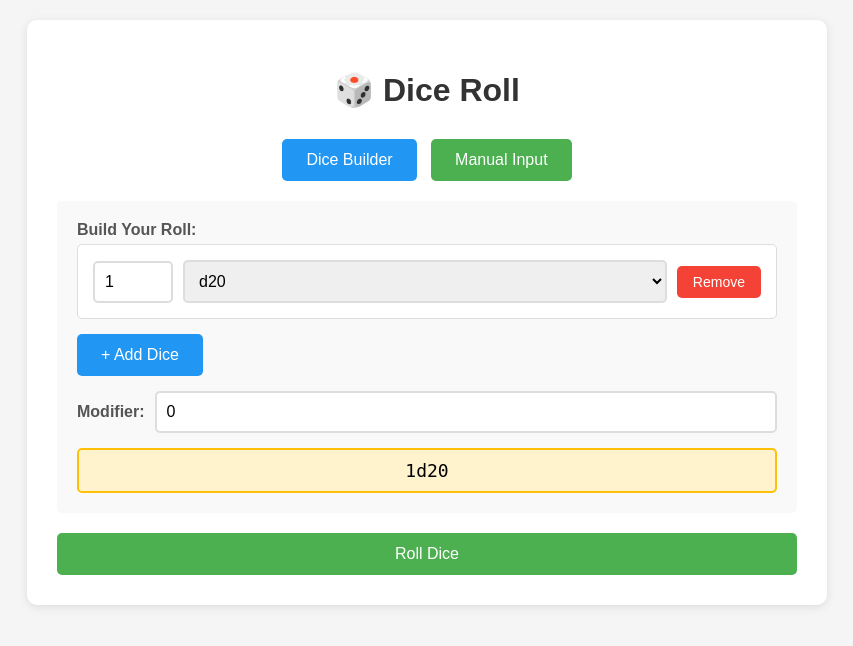
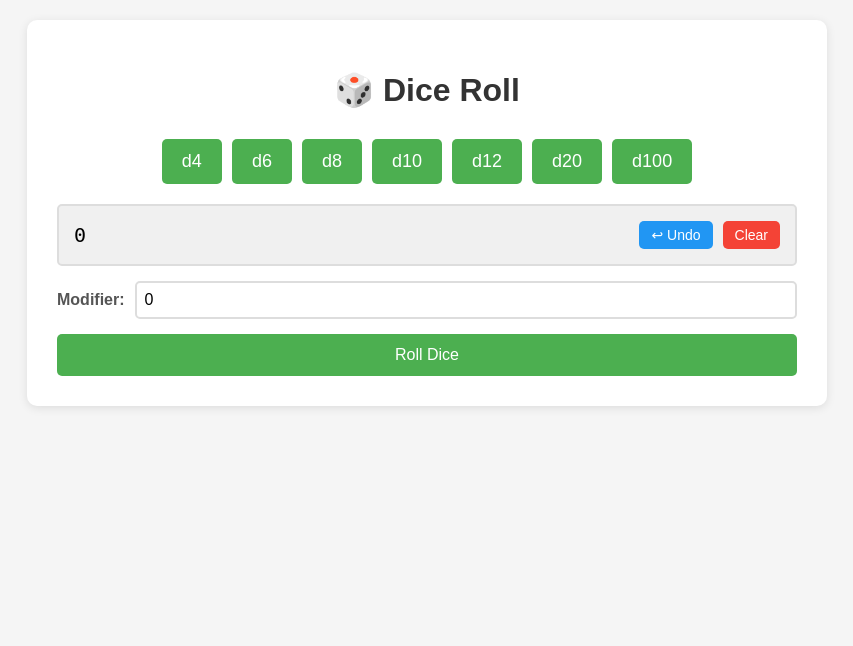
Before and after one commit to bozhenkodm/dnd_helper, a Django app: page /printer/dice-roll/ in a window 1280 px wide. Shown: the top 646 px of the page, without its empty margins (213-1066 px from the left). Run offline with Django 3.2, Linux system fonts and the light colour scheme.

Commit message:
Update dice roll page

```diff
--- a/templates/printer/dice_roll.html
+++ b/templates/printer/dice_roll.html
@@ -177,74 +177,116 @@
         .hidden {
             display: none;
         }
+        .dice-buttons {
+            display: flex;
+            flex-wrap: wrap;
+            gap: 10px;
+            justify-content: center;
+            margin-bottom: 20px;
+        }
+        .dice-btn {
+            background-color: #4CAF50;
+            color: white;
+            border: none;
+            border-radius: 5px;
+            padding: 12px 20px;
+            font-size: 18px;
+            cursor: pointer;
+            transition: background 0.2s;
+            min-width: 60px;
+        }
+        .dice-btn:hover {
+            background-color: #45a049;
+        }
+        .dice-btn:active {
+            transform: scale(0.95);
+        }
+        .pool-display {
+            background-color: #f0f0f0;
+            padding: 15px;
+            border-radius: 5px;
+            margin-bottom: 15px;
+            display: flex;
+            justify-content: space-between;
+            align-items: center;
+            font-size: 20px;
+            font-family: monospace;
+            border: 2px solid #ddd;
+        }
+        .pool-actions {
+            display: flex;
+            gap: 10px;
+        }
+        .pool-actions button {
+            padding: 6px 12px;
+            font-size: 14px;
+        }
+        .modifier-section {
+            display: flex;
+            gap: 10px;
+            align-items: center;
+            margin-bottom: 15px;
+        }
+        .modifier-section label {
+            font-weight: bold;
+        }
+        .modifier-section input {
+            flex: 1;
+            padding: 8px;
+            border: 2px solid #ddd;
+            border-radius: 5px;
+            font-size: 16px;
+        }
     </style>
 </head>
 <body>
     <div class="container">
         <h1>🎲 Dice Roll</h1>
 
-        <div class="mode-toggle">
-            <button type="button" id="builderModeBtn" class="btn-secondary">Dice Builder</button>
-            <button type="button" id="manualModeBtn">Manual Input</button>
-        </div>
-
         <form method="post" id="diceForm">
             {% csrf_token %}
 
-            <!-- Dice Builder Mode -->
-            <div id="builderMode">
-                <div class="dice-builder">
-                    <label>Build Your Roll:</label>
-                    <div id="diceComponents">
-                        <!-- Dice components will be added here -->
+            <!-- Кнопки выбора кубов -->
+            <div class="dice-buttons">
+                <button type="button" class="dice-btn" data-dice="d4">d4</button>
+                <button type="button" class="dice-btn" data-dice="d6">d6</button>
+                <button type="button" class="dice-btn" data-dice="d8">d8</button>
+                <button type="button" class="dice-btn" data-dice="d10">d10</button>
+                <button type="button" class="dice-btn" data-dice="d12">d12</button>
+                <button type="button" class="dice-btn" data-dice="d20">d20</button>
+                <button type="button" class="dice-btn" data-dice="d100">d100</button>
             </div>
-                    <button type="button" id="addDiceBtn" class="btn-secondary">+ Add Dice</button>
 
+            <!-- Отображение пула -->
+            <div class="pool-display">
+                <span id="poolText">0</span>
+                <div class="pool-actions">
+                    <button type="button" id="undoBtn" class="btn-secondary">↩ Undo</button>
+                    <button type="button" id="clearBtn" class="btn-danger">Clear</button>
+                </div>
+            </div>
+
+            <!-- Модификатор -->
             <div class="modifier-section">
                 <label for="modifier">Modifier:</label>
-                        <input type="number" id="modifier" value="0" placeholder="0">
+                <input type="number" id="modifier" value="0" step="1">
             </div>
 
-                    <div class="expression-preview" id="expressionPreview">
-                        1d20
-                    </div>
-                </div>
+            <!-- Кнопка броска -->
             <button type="submit" class="btn-full">Roll Dice</button>
-            </div>
 
-            <!-- Manual Mode -->
-            <div id="manualMode" class="hidden">
-                <div class="form-group">
-                    <label for="manualExpression">Dice Expression:</label>
-                    <input type="text"
-                           id="manualExpression"
-                           name="expression"
-                           value="{{ expression|default:'' }}"
-                           placeholder="e.g., 1d6+2d12+3"
-                           class="expression-input">
-                    <div class="help-text">
-                        Examples: 1d6, 2d20+5, 1d8+2d6+3, 3d12
-                    </div>
-                </div>
-                <button type="submit" class="btn-full">Roll Dice</button>
-            </div>
-
-            <!-- Hidden input for builder mode expression -->
+            <!-- Скрытое поле для выражения -->
             <input type="hidden" id="expression" name="expression">
         </form>
 
+        <!-- Вывод результата (как было) -->
         {% if error %}
-            <div class="error">
-                {{ error }}
-            </div>
+            <div class="error">{{ error }}</div>
         {% endif %}
 
         {% if total is not None %}
             <div class="result">
-                <div class="total">
-                    Total: {{ total }}
-                </div>
-
+                <div class="total">Total: {{ total }}</div>
                 {% if details %}
                     <div class="details">
                         <strong>Roll Details:</strong>
@@ -261,173 +303,90 @@
     </div>
 
     <script>
-        let diceCount = 0;
+        // Хранилище пула – массив строк типа 'd6', 'd4' и т.д.
+        let pool = [];
 
-        // Get expression from server if available
-        const savedExpression = "{{ expression|default:'' }}";
+        // Элементы DOM
+        const poolText = document.getElementById('poolText');
+        const modifierInput = document.getElementById('modifier');
+        const expressionInput = document.getElementById('expression');
+        const form = document.getElementById('diceForm');
+        const undoBtn = document.getElementById('undoBtn');
+        const clearBtn = document.getElementById('clearBtn');
 
-        // Mode switching
-        const builderModeBtn = document.getElementById('builderModeBtn');
-        const manualModeBtn = document.getElementById('manualModeBtn');
-        const builderMode = document.getElementById('builderMode');
-        const manualMode = document.getElementById('manualMode');
-
-        builderModeBtn.addEventListener('click', () => {
-            builderMode.classList.remove('hidden');
-            manualMode.classList.add('hidden');
-            builderModeBtn.classList.add('btn-secondary');
-            builderModeBtn.classList.remove('btn-primary');
-            manualModeBtn.classList.remove('btn-secondary');
+        // Функция обновления отображения пула и скрытого поля
+        function updatePoolDisplay() {
+            // Группируем кубы по типу
+            const counts = {};
+            pool.forEach(dice => {
+                counts[dice] = (counts[dice] || 0) + 1;
             });
 
-        manualModeBtn.addEventListener('click', () => {
-            builderMode.classList.add('hidden');
-            manualMode.classList.remove('hidden');
-            manualModeBtn.classList.add('btn-secondary');
-            builderModeBtn.classList.remove('btn-secondary');
-        });
+            // Формируем строку пула
+            const parts = [];
+            for (const [dice, count] of Object.entries(counts)) {
+                parts.push(`${count}${dice}`);
+            }
+            let poolStr = parts.join(' + ') || '0';
 
-        // Add dice component
-        function addDiceComponent(multiplier = 1, diceType = 'd20') {
-            const container = document.getElementById('diceComponents');
-            const component = document.createElement('div');
-            component.className = 'dice-component';
-            component.dataset.id = diceCount++;
+            // Получаем модификатор
+            const mod = parseInt(modifierInput.value) || 0;
 
-            component.innerHTML = `
-                <input type="number" class="multiplier" value="${multiplier}" min="1" max="99" placeholder="Num">
-                <select class="dice-type">
-                    <option value="d4" ${diceType === 'd4' ? 'selected' : ''}>d4</option>
-                    <option value="d6" ${diceType === 'd6' ? 'selected' : ''}>d6</option>
-                    <option value="d8" ${diceType === 'd8' ? 'selected' : ''}>d8</option>
-                    <option value="d10" ${diceType === 'd10' ? 'selected' : ''}>d10</option>
-                    <option value="d12" ${diceType === 'd12' ? 'selected' : ''}>d12</option>
-                    <option value="d20" ${diceType === 'd20' ? 'selected' : ''}>d20</option>
-                    <option value="d100" ${diceType === 'd100' ? 'selected' : ''}>d100</option>
-                </select>
-                <button type="button" class="btn-danger remove-dice">Remove</button>
-            `;
-
-            container.appendChild(component);
-
-            // Add event listeners
-            component.querySelector('.multiplier').addEventListener('input', updateExpression);
-            component.querySelector('.dice-type').addEventListener('change', updateExpression);
-            component.querySelector('.remove-dice').addEventListener('click', () => {
-                component.remove();
-                updateExpression();
-            });
-
-            updateExpression();
+            // Формируем полное выражение
+            let expression = poolStr;
+            if (mod !== 0) {
+                expression += (mod > 0 ? ' + ' : ' ') + mod;
             }
 
-        // Update expression preview
-        function updateExpression() {
-            const components = document.querySelectorAll('.dice-component');
-            const modifier = parseInt(document.getElementById('modifier').value) || 0;
+            poolText.textContent = expression;
+            expressionInput.value = expression;
+        }
 
-            let expression = '';
+        // Добавление куба в пул
+        function addDice(diceType) {
+            pool.push(diceType);
+            updatePoolDisplay();
+        }
 
-            components.forEach((component, index) => {
-                const multiplier = parseInt(component.querySelector('.multiplier').value) || 1;
-                const diceType = component.querySelector('.dice-type').value;
-
-                if (index > 0) {
-                    expression += '+';
-                }
-                expression += `${multiplier}${diceType}`;
-            });
-
-            if (modifier !== 0) {
-                if (modifier > 0) {
-                    expression += `+${modifier}`;
-                } else {
-                    expression += `${modifier}`;
+        // Удаление последнего куба
+        function undoLast() {
+            if (pool.length > 0) {
+                pool.pop();
+                updatePoolDisplay();
             }
         }
 
-            if (expression === '') {
-                expression = '0';
+        // Очистка пула
+        function clearPool() {
+            pool = [];
+            updatePoolDisplay();
         }
 
-            document.getElementById('expressionPreview').textContent = expression;
-        }
-
-        // Add button event listener
-        document.getElementById('addDiceBtn').addEventListener('click', () => {
-            addDiceComponent();
+        // Обработчики для кнопок кубов
+        document.querySelectorAll('.dice-btn').forEach(btn => {
+            btn.addEventListener('click', () => {
+                const dice = btn.dataset.dice;
+                addDice(dice);
+            });
         });
 
-        // Modifier input event listener
-        document.getElementById('modifier').addEventListener('input', updateExpression);
+        // Обработчики для Undo и Clear
+        undoBtn.addEventListener('click', undoLast);
+        clearBtn.addEventListener('click', clearPool);
 
-        // Form submission
-        document.getElementById('diceForm').addEventListener('submit', (e) => {
-            const builderModeVisible = !builderMode.classList.contains('hidden');
+        // При изменении модификатора обновляем выражение
+        modifierInput.addEventListener('input', updatePoolDisplay);
 
-            if (builderModeVisible) {
-                // Get expression from builder
-                const expression = document.getElementById('expressionPreview').textContent;
-                document.getElementById('expression').value = expression;
-                document.getElementById('manualExpression').value = '';
-            } else {
-                // Get expression from manual input
-                const manualExpression = document.getElementById('manualExpression').value;
-                document.getElementById('expression').value = manualExpression;
-            }
+        // При отправке формы – убедимся, что скрытое поле заполнено
+        form.addEventListener('submit', (e) => {
+            // updatePoolDisplay уже вызвана при каждом изменении,
+            // но на всякий случай обновим ещё раз
+            updatePoolDisplay();
+            // Если пул пуст и модификатор 0, можно предупредить или отправить '0'
         });
 
-        // Parse expression and rebuild state
-        function parseAndRestoreExpression(expression) {
-            if (!expression || expression.trim() === '') {
-                // Default: one d20
-                addDiceComponent(1, 'd20');
-                return;
-            }
-
-            // Remove spaces
-            expression = expression.replace(/\s+/g, '').toLowerCase();
-
-            // Parse dice patterns (e.g., 2d6, 1d8, d20)
-            const dicePattern = /(\d*)d(\d+)/g;
-            let match;
-            let foundDice = false;
-
-            while ((match = dicePattern.exec(expression)) !== null) {
-                const multiplier = match[1] ? parseInt(match[1]) : 1;
-                const diceType = 'd' + match[2];
-                addDiceComponent(multiplier, diceType);
-                foundDice = true;
-            }
-
-            // Parse modifier (remaining number after removing dice)
-            let modifierValue = 0;
-            const cleanedExpression = expression.replace(/(\d*)d(\d+)/g, '');
-
-            if (cleanedExpression) {
-                // Match positive or negative numbers
-                const modifierMatch = cleanedExpression.match(/([+-]?\d+)/);
-                if (modifierMatch) {
-                    modifierValue = parseInt(modifierMatch[1]);
-                }
-            }
-
-            document.getElementById('modifier').value = modifierValue;
-
-            // If no dice found, add default
-            if (!foundDice) {
-                addDiceComponent(1, 'd20');
-            }
-
-            updateExpression();
-        }
-
-        // Initialize with saved expression or default
-        if (savedExpression) {
-            parseAndRestoreExpression(savedExpression);
-        } else {
-            addDiceComponent(1, 'd20');
-        }
+        // Инициализация – пустой пул, модификатор 0
+        updatePoolDisplay();
     </script>
 </body>
 </html>
```
Also changed, not shown: base/models/encounters.py (+27 -0 lines), base/views.py (+2 -26 lines), 1 other file. Lines whose indentation alone changed are shown as unchanged.
